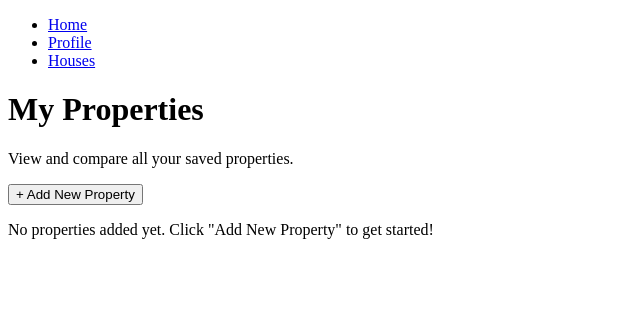
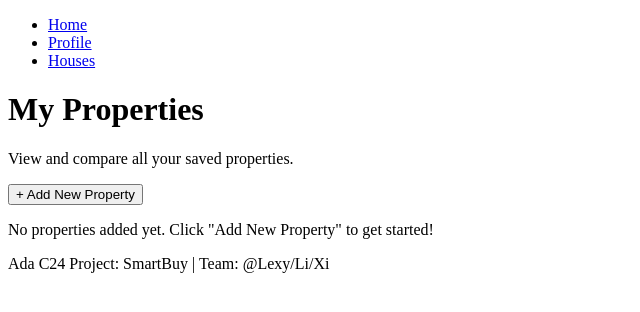
Before and after one commit to xixilele1990/frontend_smartbuy, a React (Vite) app: page /houses in a window 1280 px wide. Shown: the top 312 px of the page, without its empty margins (0-640 px from the left). Built offline with nearby package versions, Linux system fonts and the light colour scheme.

Commit message:
Add footer

```diff
--- a/src/App.tsx
+++ b/src/App.tsx
@@ -1,5 +1,6 @@
 import { BrowserRouter, Routes, Route } from 'react-router-dom';
 import Navbar from './components/Navbar';
+import Footer from './components/Footer';
 import Dashboard from './pages/Dashboard';
 import Profile from './pages/Profile';
 import Houses from './pages/Houses';
@@ -13,6 +14,7 @@ function App() {
         <Route path="/profile" element={<Profile />} />
         <Route path="/houses" element={<Houses />} />
       </Routes>
+      <Footer projectName="SmartBuy" teamName="Lexy/Li/Xi" />
     </BrowserRouter>
   );
 }
--- /dev/null
+++ b/src/components/Footer.tsx
@@ -0,0 +1,16 @@
+type FooterProps = {
+  projectName: string;
+  teamName: string;
+};
+
+function Footer({ projectName, teamName }: FooterProps) {
+  return (
+    <footer>
+      <p>
+        Ada C24 Project: {projectName} | Team: @{teamName}
+      </p>
+    </footer>
+  );
+}
+
+export default Footer;
```
